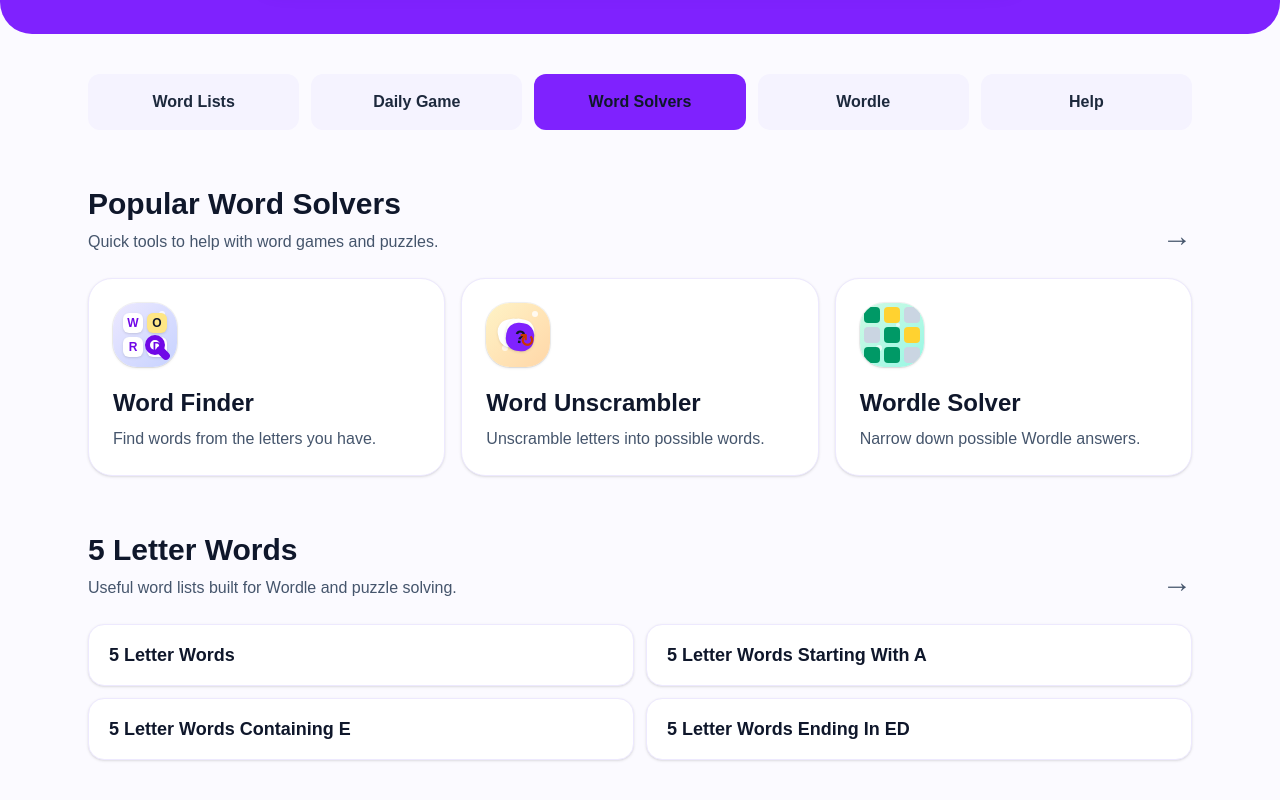
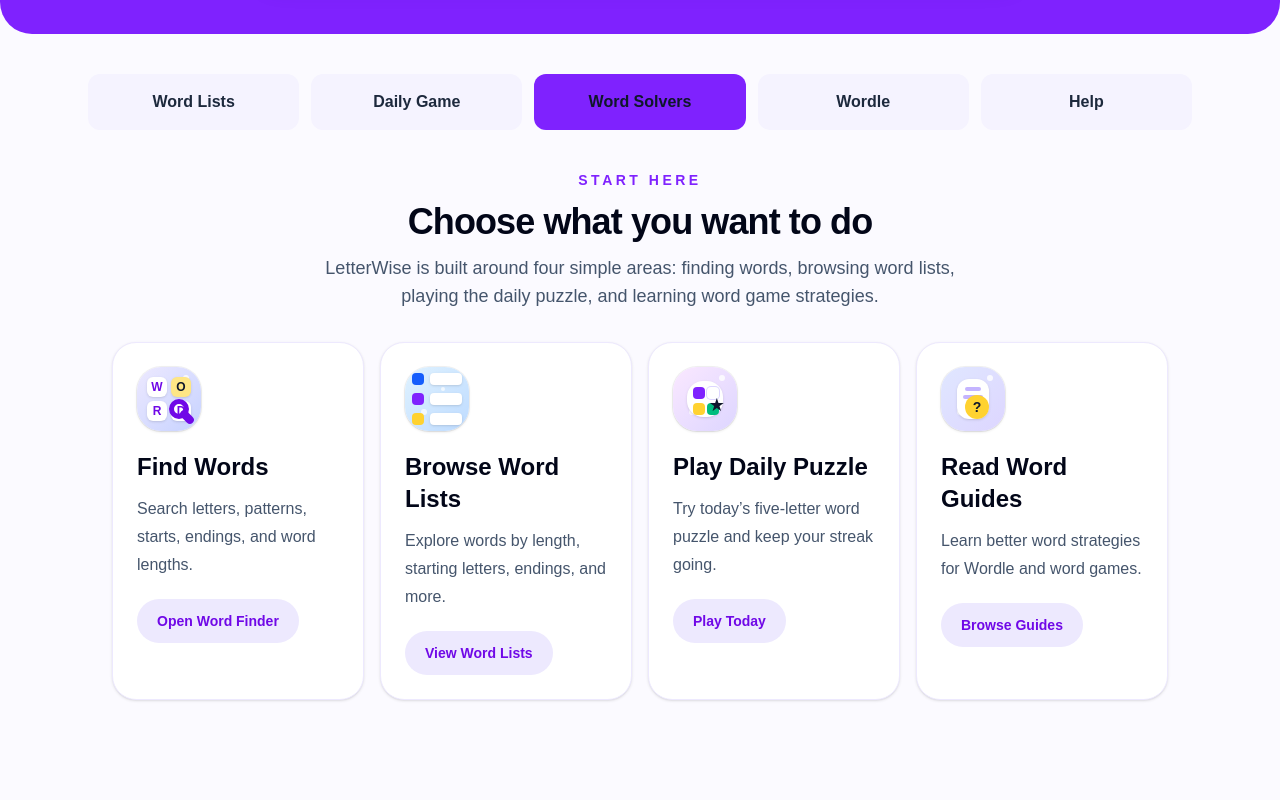
Before and after one commit to LetterWise/letterwise, a Next.js app: page / in a window 1280 px wide. Shown: the part 553-1353 px from the top of the page. Built offline with nearby package versions, Linux system fonts and the light colour scheme.

Commit message:
Update page.tsx

```diff
--- a/app/page.tsx
+++ b/app/page.tsx
@@ -83,6 +83,38 @@
   },
 ];
 
+
+const mainPathCards = [
+  {
+    href: "/word-finder",
+    title: "Find Words",
+    description: "Search letters, patterns, starts, endings, and word lengths.",
+    icon: "finder",
+    action: "Open Word Finder",
+  },
+  {
+    href: "/word-lists",
+    title: "Browse Word Lists",
+    description: "Explore words by length, starting letters, endings, and more.",
+    icon: "lists",
+    action: "View Word Lists",
+  },
+  {
+    href: "/daily-word-puzzle",
+    title: "Play Daily Puzzle",
+    description: "Try today’s five-letter word puzzle and keep your streak going.",
+    icon: "daily",
+    action: "Play Today",
+  },
+  {
+    href: "/word-guides",
+    title: "Read Word Guides",
+    description: "Learn better word strategies for Wordle and word games.",
+    icon: "guide",
+    action: "Browse Guides",
+  },
+];
+
 export default function HomePage() {
   return (
     <main className="min-h-screen overflow-x-hidden bg-[#fbfaff] text-slate-900">
@@ -164,7 +196,60 @@
           </a>
         </div>
 
-        <section className="mt-14">
+
+      <section className="mx-auto max-w-6xl px-6 py-10">
+        <div className="text-center">
+          <p className="text-sm font-black uppercase tracking-[0.25em] text-violet-600">
+            Start Here
+          </p>
+
+          <h2 className="mt-3 text-4xl font-black tracking-tight text-slate-950">
+            Choose what you want to do
+          </h2>
+
+          <p className="mx-auto mt-3 max-w-2xl text-lg text-slate-600">
+            LetterWise is built around four simple areas: finding words,
+            browsing word lists, playing the daily puzzle, and learning word
+            game strategies.
+          </p>
+        </div>
+
+        <div className="mt-8 grid min-w-0 gap-4 md:grid-cols-2 lg:grid-cols-4">
+          {mainPathCards.map((card) => (
+            <a
+              key={card.href}
+              href={card.href}
+              className="group rounded-3xl border border-violet-100 bg-white p-6 shadow-sm transition hover:-translate-y-0.5 hover:border-violet-300 hover:bg-violet-50 hover:shadow-md"
+            >
+              <div className="mb-5">
+                <ToolIcon
+                  type={
+                    card.icon as
+                      | "finder"
+                      | "lists"
+                      | "daily"
+                      | "guide"
+                  }
+                />
+              </div>
+
+              <h3 className="text-2xl font-black text-slate-950">
+                {card.title}
+              </h3>
+
+              <p className="mt-3 leading-7 text-slate-600">
+                {card.description}
+              </p>
+
+              <span className="mt-5 inline-flex rounded-full bg-violet-100 px-5 py-3 text-sm font-black text-violet-700 group-hover:bg-amber-300 group-hover:text-slate-950">
+                {card.action}
+              </span>
+            </a>
+          ))}
+        </div>
+      </section>
+
+<section className="mt-14">
           <div className="flex items-end justify-between gap-4">
             <div>
               <h2 className="text-3xl font-black">Popular Word Solvers</h2>
```
